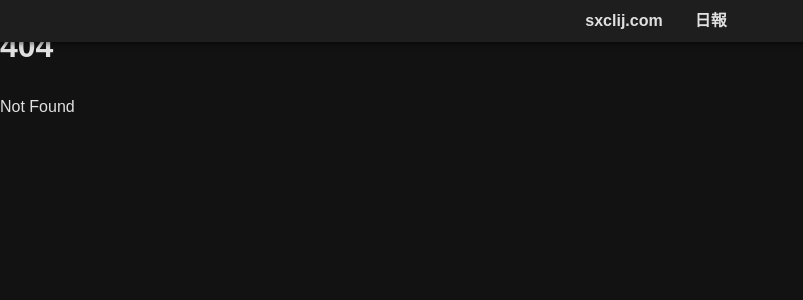
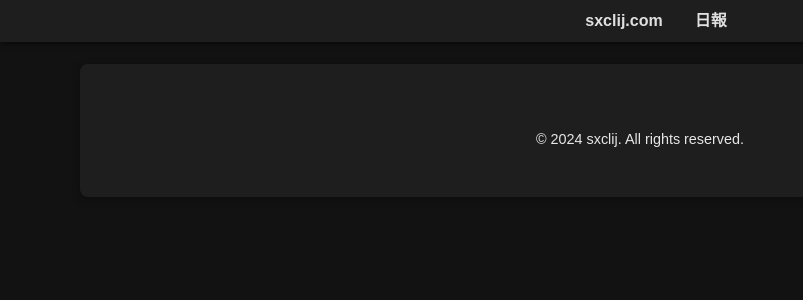
Before and after one commit to sxclij/sxclijcom, a SvelteKit app: page /daily in a window 1280 px wide. Before the commit this address had no page. Shown: the top 300 px of the page, without its empty margins (0-803 px from the left). Built offline with nearby package versions, Linux system fonts and the light colour scheme.

Commit message:
svelte:head

```diff
--- a/src/routes/+layout.svelte
+++ b/src/routes/+layout.svelte
@@ -5,6 +5,12 @@
     </ul>
 </nav>
 <slot></slot>
+
+
+<svelte:head>
+    <title>sxclij.com</title>
+    <meta name="description" content="sxclijさんのお手製サイト" />
+</svelte:head>
 
 <style>
     :root {
--- /dev/null
+++ b/src/routes/daily/+page.svelte
@@ -0,0 +1,25 @@
+<script>
+</script>
+
+<main>
+  <footer class="footer">
+    <p>© 2024 sxclij. All rights reserved.</p>
+  </footer>
+</main>
+
+<style>
+  main {
+    max-width: 85%;
+    margin: 4rem auto 0;
+    padding: 2rem 1rem;
+    background: var(--card-background-color);
+    box-shadow: 0 2px 8px rgba(0, 0, 0, 0.3);
+    border-radius: 8px;
+  }
+  .footer {
+    text-align: center;
+    margin-top: 2rem;
+    font-size: 0.9rem;
+    color: #e7e7e7;
+  }
+</style>
```
